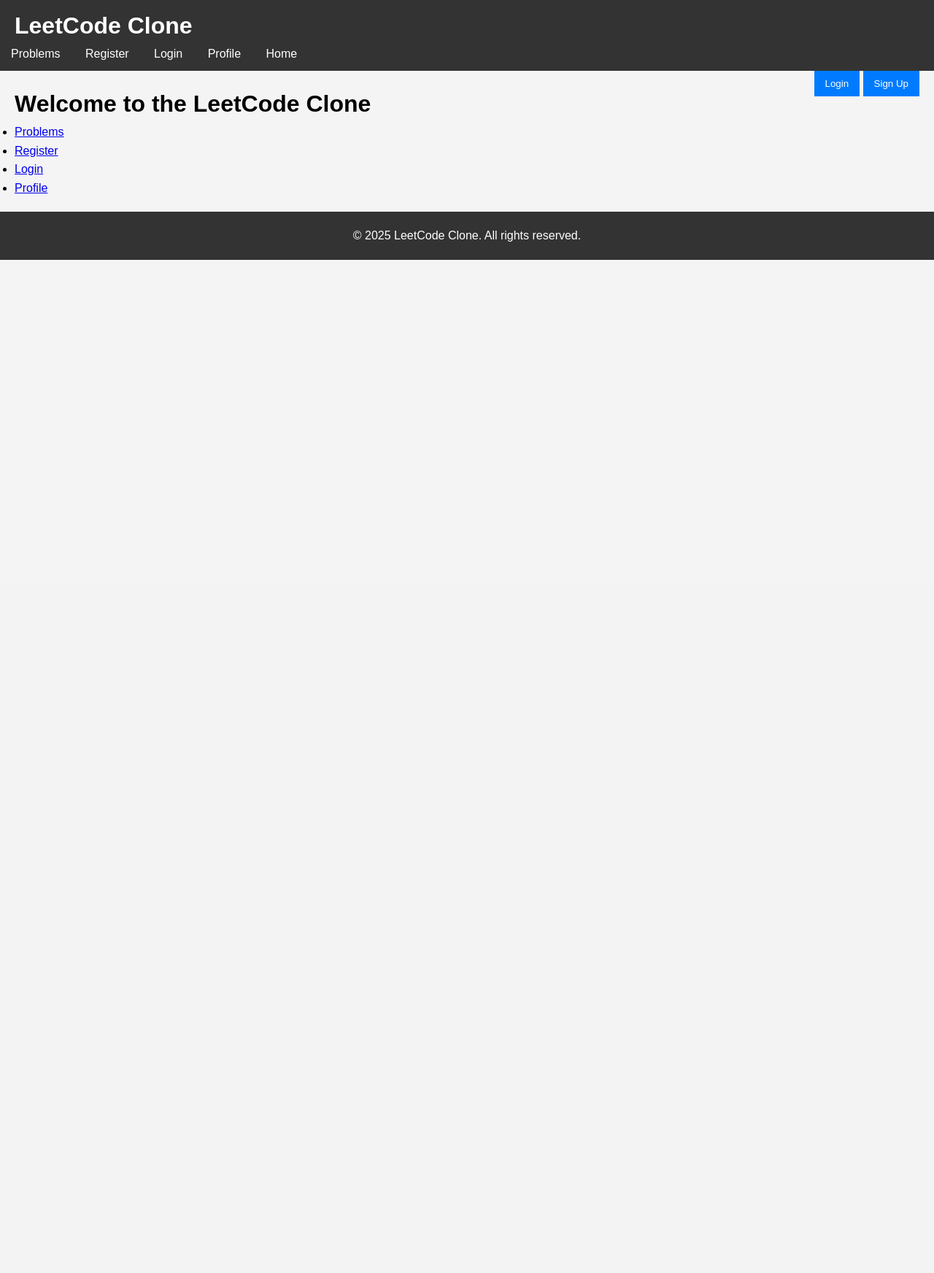
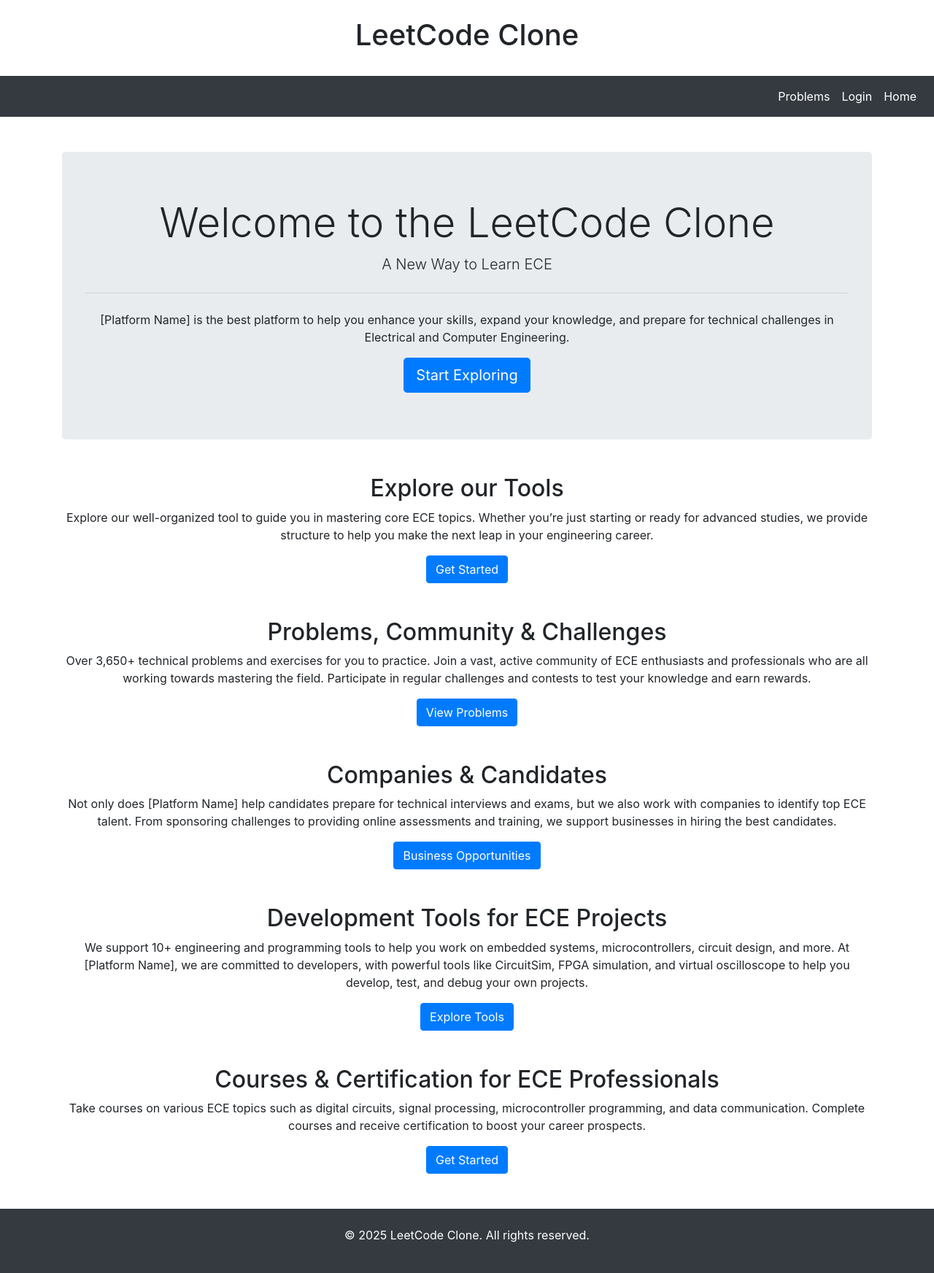
Before and after one commit to Masaru124/ElectroSolve, a Django app: page / in a window 1280 px wide. Shown: the whole page at 73% size. Before the commit the page ends 356 px from the top, so only its background shows below. Run offline with Django 5.2, Linux system fonts and the light colour scheme; some libraries are stand-ins or nearby versions.

Commit message:
fixed profile

```diff
--- a/leetcode_clone/problems/views.py
+++ b/leetcode_clone/problems/views.py
@@ -1,4 +1,5 @@
 from django.shortcuts import render, redirect
+from django.contrib.auth import authenticate, login
 from .models import Problem
 
 def homepage(request):
@@ -37,3 +38,16 @@ def check_answer(request, problem_id):
             'option_d': problem.option_d,
             'solution_display': is_correct,
         })
+
+def user_login(request):
+    if request.method == "POST":
+        username = request.POST.get('username')
+        password = request.POST.get('password')
+        user = authenticate(request, username=username, password=password)
+        if user is not None:
+            login(request, user)
+            return redirect('homepage')  # Redirect to homepage after login
+        else:
+            # Handle invalid login
+            return render(request, 'login.html', {'error': 'Invalid username or password'})
+    return render(request, 'login.html')
--- a/leetcode_clone/static/css/styles.css
+++ /dev/null
@@ -1,115 +0,0 @@
-/* Resetting some default styles */
-* {
-    margin: 0;
-    padding: 0;
-    box-sizing: border-box;
-}
-
-/* Basic styling */
-body {
-    font-family: Arial, sans-serif;
-    line-height: 1.6;
-    background-color: #f4f4f4;
-}
-
-/* Header styling */
-header {
-    background: #333;
-    color: #fff;
-    padding: 10px 0;
-}
-
-header .logo h1 {
-    margin: 0;
-    padding: 0 20px;
-}
-
-header nav ul {
-    list-style: none;
-    padding: 0;
-}
-
-header nav ul li {
-    display: inline;
-    margin: 0 15px;
-}
-
-header nav ul li a {
-    color: #fff;
-    text-decoration: none;
-}
-
-.user-auth {
-    float: right;
-    padding: 10px 20px;
-}
-
-/* Main content styling */
-main {
-    padding: 20px;
-}
-
-.hero {
-    text-align: center;
-    padding: 50px 0;
-    background: #007bff;
-    color: #fff;
-}
-
-.problems {
-    padding: 20px;
-}
-
-.problem-list {
-    display: flex;
-    flex-wrap: wrap;
-}
-
-.problem-item {
-    border: 1px solid #ccc;
-    margin: 10px;
-    padding: 10px;
-    flex: 1 1 200px;
-}
-
-/* Button styling */
-button {
-    background-color: #007bff;
-    color: white;
-    border: none;
-    padding: 10px 15px;
-    cursor: pointer;
-}
-
-button:hover {
-    background-color: #0056b3;
-}
-
-/* Form styling */
-form {
-    background: #fff;
-    padding: 20px;
-    border-radius: 5px;
-    box-shadow: 0 2px 5px rgba(0, 0, 0, 0.1);
-}
-
-form label {
-    display: block;
-    margin-bottom: 5px;
-}
-
-form input {
-    width: 100%;
-    padding: 10px;
-    margin-bottom: 10px;
-    border: 1px solid #ccc;
-    border-radius: 4px;
-}
-
-/* Footer styling */
-footer {
-    text-align: center;
-    padding: 20px 0;
-    background: #333;
-    color: #fff;
-}
--- a/leetcode_clone/templates/base.html
+++ b/leetcode_clone/templates/base.html
@@ -4,39 +4,61 @@
 <head>
     <meta charset="UTF-8">
     <meta name="viewport" content="width=device-width, initial-scale=1.0">
-    <title>LeetCode Clone</title>
-    <link rel="stylesheet" href="{% static 'css/styles.css' %}">
+    <title>LeetCode Clone - Your ECE Learning Platform</title>
+
+    <link rel="stylesheet" href="https://stackpath.bootstrapcdn.com/bootstrap/4.5.2/css/bootstrap.min.css">
+
+
+    <link rel="stylesheet" href="https://use.fontawesome.com/releases/v5.7.0/css/all.css">
 </head>
 <body>
-    <!-- Header -->
     <header>
-        <div class="logo">
+        <div class="logo text-center py-4">
             <h1>LeetCode Clone</h1>
         </div>
-        <nav>
-            <ul>
-                <li><a href="{% url 'problem_list' %}">Problems</a></li>
-                <li><a href="{% url 'register' %}">Register</a></li>
-                <li><a href="{% url 'login' %}">Login</a></li>
-                <li><a href="{% url 'profile' %}">Profile</a></li>
-                <li><a href="{% url 'homepage' %}">Home</a></li>
-            </ul>
+        <nav class="navbar navbar-expand-lg navbar-dark bg-dark">
+            <button class="navbar-toggler" type="button" data-toggle="collapse" data-target="#navbarNav" aria-controls="navbarNav" aria-expanded="false" aria-label="Toggle navigation">
+                <span class="navbar-toggler-icon"></span>
+            </button>
+            <div class="collapse navbar-collapse" id="navbarNav">
+                <ul class="navbar-nav ml-auto">
+                    <li class="nav-item">
+                        <a class="nav-link text-white" href="{% url 'problem_list' %}">Problems</a>
+                    </li>
+
+                    <li class="nav-item">
+                        <a class="nav-link text-white" href="{% url 'login' %}">Login</a>
+                    </li>
+
+                    <li class="nav-item">
+                        <a class="nav-link text-white" href="{% url 'homepage' %}">Home</a>
+                    </li>
+                    {% if user.is_authenticated %}
+                        <li class="nav-item">
+                            <a class="nav-link text-white" href="{% url 'profile' %}">
+                                <i class="fas fa-user-circle" style="font-size: 24px;"></i>
+                            </a>
+                        </li>
+                    {% endif %}
+                </ul>
+            </div>
         </nav>
-        <div class="user-auth">
-            <button class="login-btn">Login</button>
-            <button class="signup-btn">Sign Up</button>
-        </div>
     </header>
 
-    <!-- Main Content -->
+    <!-- Main content -->
     <main>
-        {% block content %}  <!-- Start the content block -->
-        {% endblock %}  <!-- End the content block -->
+        {% block content %}
+        {% endblock %}
     </main>
 
     <!-- Footer -->
-    <footer>
+    <footer class="footer bg-dark text-white text-center py-4">
         <p>&copy; 2025 LeetCode Clone. All rights reserved.</p>
     </footer>
+
+    <!-- Bootstrap JS and dependencies -->
+    <script src="https://code.jquery.com/jquery-3.5.1.slim.min.js"></script>
+    <script src="https://cdn.jsdelivr.net/npm/@popperjs/core@2.9.2/dist/umd/popper.min.js"></script>
+    <script src="https://stackpath.bootstrapcdn.com/bootstrap/4.5.2/js/bootstrap.min.js"></script>
 </body>
 </html>
--- a/leetcode_clone/templates/homepage.html
+++ b/leetcode_clone/templates/homepage.html
@@ -1,12 +1,49 @@
-{% extends 'base.html' %}  <!-- Extend the base template -->
-{% block content %}  <!-- Start the content block -->
-<h1>Welcome to the LeetCode Clone</h1>
-<nav>
-    <ul>
-        <li><a href="{% url 'problem_list' %}">Problems</a></li>
-        <li><a href="{% url 'register' %}">Register</a></li>
-        <li><a href="{% url 'login' %}">Login</a></li>
-        <li><a href="{% url 'profile' %}">Profile</a></li>
-    </ul>
-</nav>
-{% endblock %}  <!-- End the content block -->
+{% extends 'base.html' %}
+
+{% block content %}
+    <div class="container text-center mt-5">
+        <div class="jumbotron">
+            <h1 class="display-4">Welcome to the LeetCode Clone</h1>
+            <p class="lead">A New Way to Learn ECE</p>
+            <hr class="my-4">
+            <p>[Platform Name] is the best platform to help you enhance your skills, expand your knowledge, and prepare for technical challenges in Electrical and Computer Engineering.</p>
+            <a class="btn btn-primary btn-lg" href="#" role="button">Start Exploring</a>
+        </div>
+
+        <div class="my-5">
+            <h2>Explore our Tools</h2>
+            <p>Explore our well-organized tool to guide you in mastering core ECE topics. Whether you’re just starting or ready for advanced studies, we provide structure to help you make the next leap in your engineering career.</p>
+            <a class="btn btn-primary" href="#" role="button">Get Started</a>
+        </div>
+
+        <div class="my-5">
+            <h2>Problems, Community & Challenges</h2>
+            <p>Over 3,650+ technical problems and exercises for you to practice. Join a vast, active community of ECE enthusiasts and professionals who are all working towards mastering the field. Participate in regular challenges and contests to test your knowledge and earn rewards.</p>
+            <a class="btn btn-primary" href="{% url 'problem_list' %}" role="button">View Problems</a>
+        </div>
+
+        <div class="my-5">
+            <h2>Companies & Candidates</h2>
+            <p>Not only does [Platform Name] help candidates prepare for technical interviews and exams, but we also work with companies to identify top ECE talent. From sponsoring challenges to providing online assessments and training, we support businesses in hiring the best candidates.</p>
+            <a class="btn btn-primary" href="#" role="button">Business Opportunities</a>
+        </div>
+
+        <div class="my-5">
+            <h2>Development Tools for ECE Projects</h2>
+            <p>We support 10+ engineering and programming tools to help you work on embedded systems, microcontrollers, circuit design, and more. At [Platform Name], we are committed to developers, with powerful tools like CircuitSim, FPGA simulation, and virtual oscilloscope to help you develop, test, and debug your own projects.</p>
+            <a class="btn btn-primary" href="#" role="button">Explore Tools</a>
+        </div>
+
+        <div class="my-5">
+            <h2>Courses & Certification for ECE Professionals</h2>
+            <p>Take courses on various ECE topics such as digital circuits, signal processing, microcontroller programming, and data communication. Complete courses and receive certification to boost your career prospects.</p>
+            <a class="btn btn-primary" href="#" role="button">Get Started</a>
+        </div>
+
+        {% if user.is_authenticated %}
+        <div class="my-5">
+            <p>Hello, {{ user.username }}!</p>
+        </div>
+        {% endif %}
+    </div>
+{% endblock %}
--- a/leetcode_clone/users/urls.py
+++ b/leetcode_clone/users/urls.py
@@ -1,10 +1,12 @@
 from django.urls import path
 from . import views
-from .views import register, login, profile  # Ensure all views are imported
+from .views import register, login, profile, user_logout  # Ensure all views are imported
 
 urlpatterns = [
     path('register/', register, name='register'),  # User registration
     path('login/', login, name='login'),            # User login
     path('profile/', profile, name='profile'),      # User profile
+    path('logout/', user_logout, name='logout'),    # User logout
+
 
 ]
--- a/leetcode_clone/users/views.py
+++ b/leetcode_clone/users/views.py
@@ -1,5 +1,5 @@
 from django.shortcuts import render, redirect
-from django.contrib.auth import login as auth_login, authenticate
+from django.contrib.auth import login as auth_login, authenticate, logout
 from django.contrib.auth.forms import UserCreationForm
 
 def register(request):
@@ -25,3 +25,7 @@ def login(request):
 
 def profile(request):
     return render(request, 'profile.html')  # Render the profile template
+
+def user_logout(request):
+    logout(request)  # Log the user out
+    return redirect('homepage')  # Redirect to homepage after logout
```
Also changed, not shown: leetcode_clone/templates/login.html (+16 -11 lines), leetcode_clone/templates/problem_detail.html (+25 -32 lines), leetcode_clone/templates/problem_list.html (+10 -8 lines), leetcode_clone/templates/profile.html (+19 -13 lines), leetcode_clone/templates/register.html (+22 -14 lines), leetcode_clone/static/css/images/blueprint.jpg (added), leetcode_clone/static/css/images/chips.jpg (added), leetcode_clone/static/css/images/circuit board.jpg (added).
